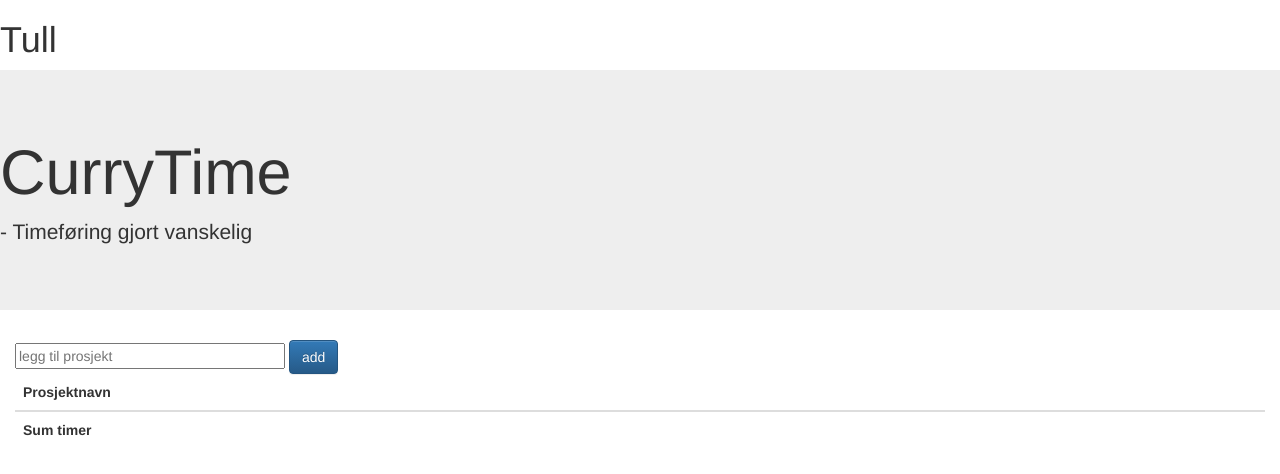
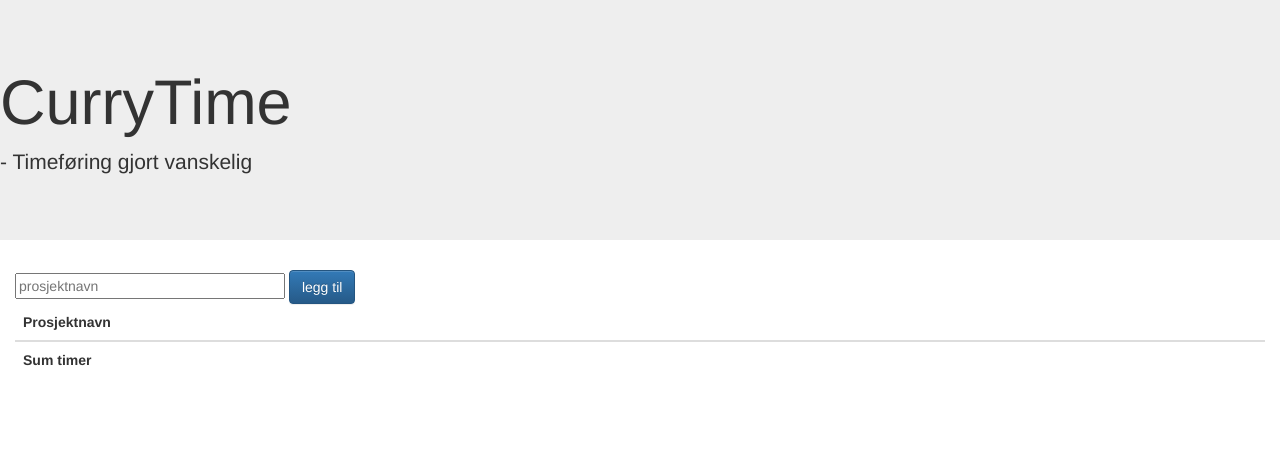
Before and after one commit to oven/git-fagkveld, a plain HTML site: page index.html in a window 1280 px wide. Drawn offline with nearby package versions, Linux system fonts and the light colour scheme.

Commit message:
rettet kritisk skrivefeil

```diff
--- a/index.html
+++ b/index.html
@@ -11,7 +11,6 @@
 	<script src="controller.js"></script>
 </head>
 <body>
-	<h1>Tull</h1>
 	<div class="jumbotron">
 		<h1>CurryTime</h1>
 		<p>- Timeføring gjort vanskelig</p>
@@ -20,8 +19,8 @@
 	<div class="container-fluid">
 		<div ng-controller="ProsjektController">
 			<form ng-submit="addProsjekt()">
-				<input type="text" ng-model="prosjektnavn" size="30" placeholder="legg til prosjekt">
-				<input class="btn btn-primary" type="submit" value="add">
+				<input type="text" ng-model="prosjektnavn" size="30" placeholder="prosjektnavn">
+				<input class="btn btn-primary" type="submit" value="legg til">
 			</form>
 
 			<table class="table table-striped">
```
